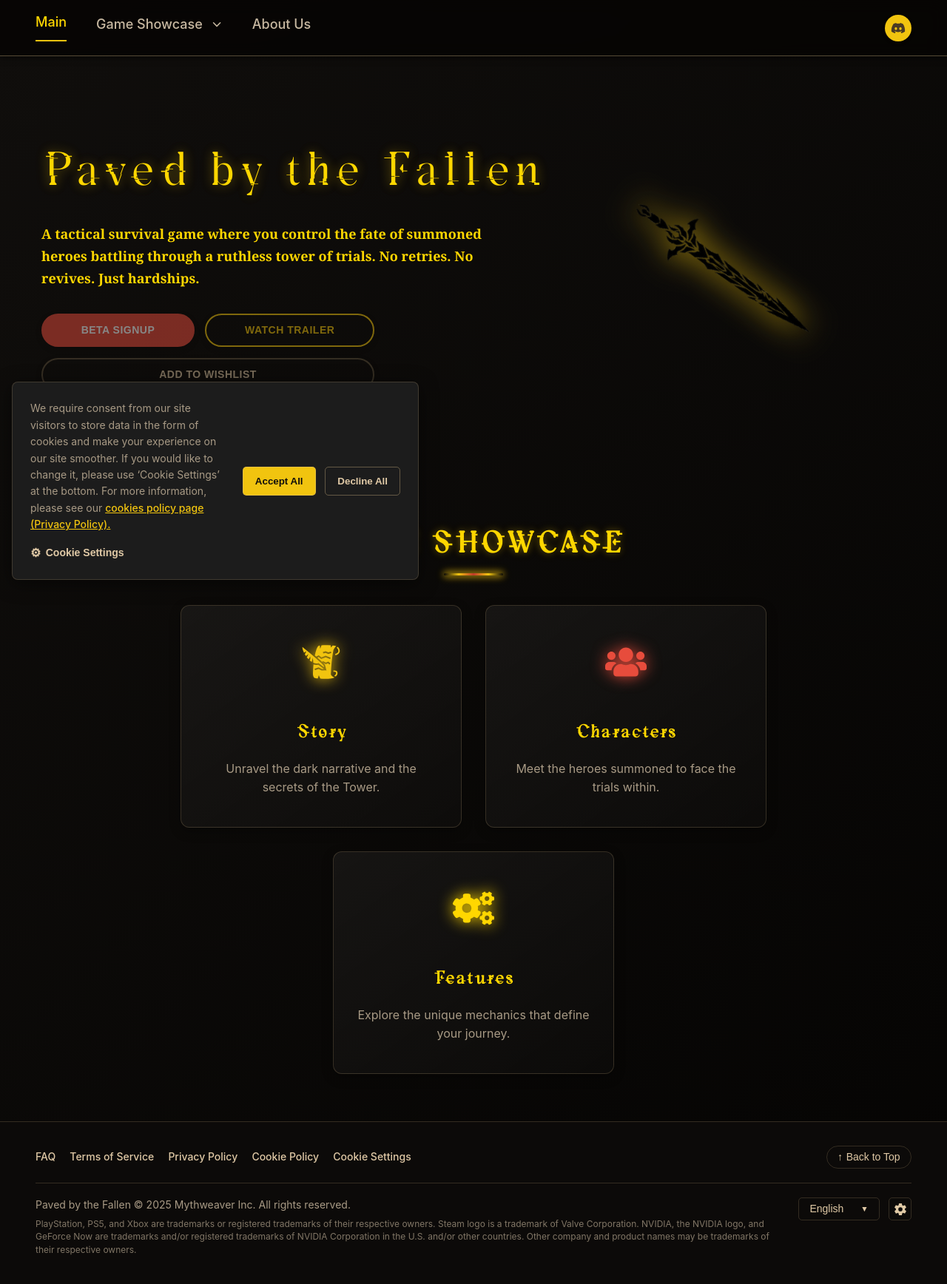
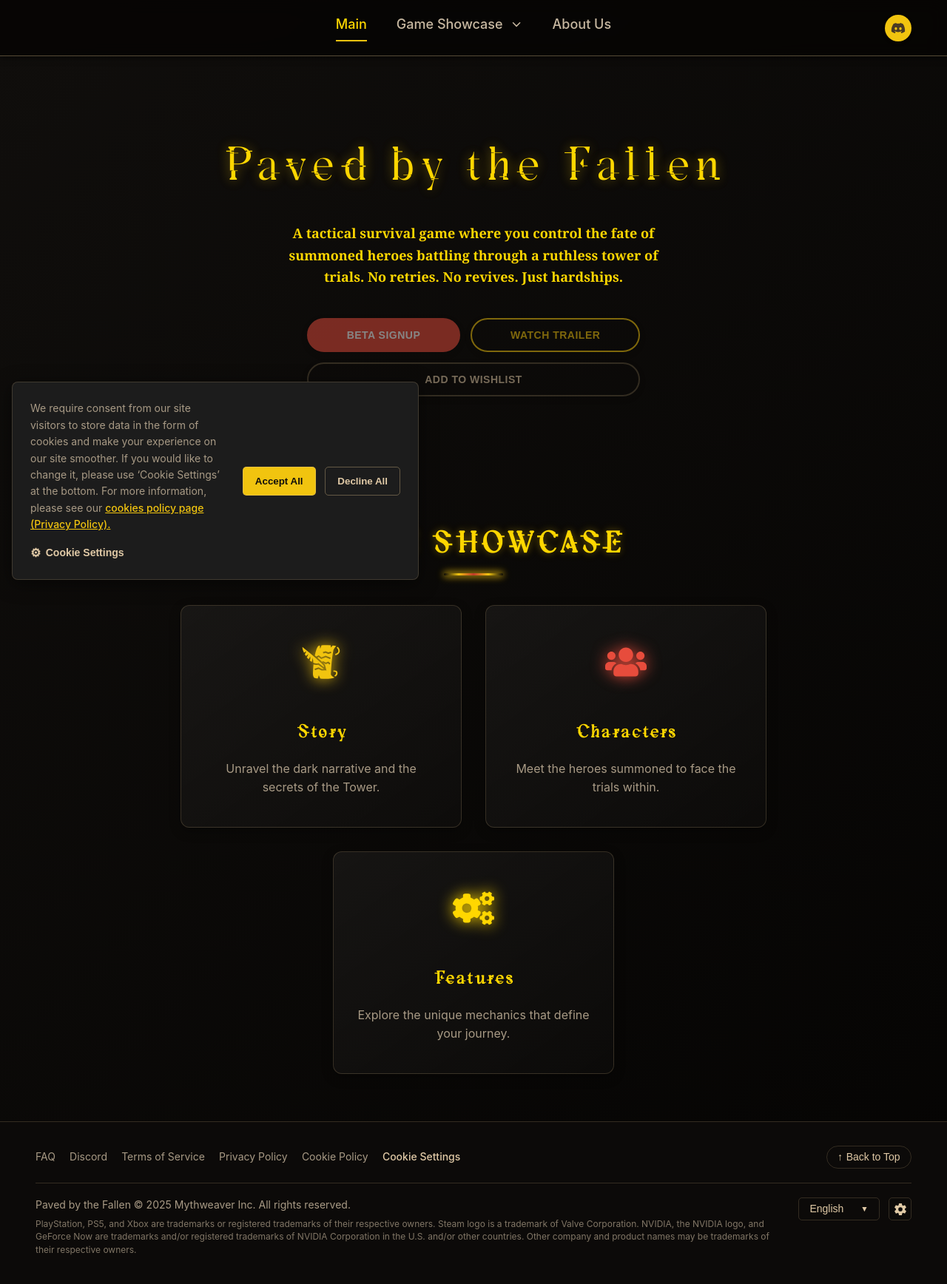
Before and after one commit to Mythweaver-Studios/PbtF-Website, a React (Create React App) app: page /home in a window 1280 px wide. Shown: the whole page at 74% size. Built offline with nearby package versions, Linux system fonts and the light colour scheme.

Commit message:
Centered Home Page & Navbar
Deleted old files

```diff
--- a/src/App.jsx
+++ b/src/App.jsx
@@ -1,10 +1,11 @@
 // src/App.jsx
 import React, { useState, useEffect, Suspense } from "react";
+import { AnimatePresence } from "framer-motion";
 import { BrowserRouter, Routes, Route, Navigate } from "react-router-dom";
 import ErrorBoundary from "./components/ui/ErrorBoundary/ErrorBoundary";
 import CookieBanner from "./components/features/CookieBanner/CookieBanner";
 import CookieSettingsModal from "./components/features/CookieSettingsModal/CookieSettingsModal";
-import MainLayout from "./components/layout/MainLayout/MainLayout"; // Import the layout
+import MainLayout from "./components/layout/MainLayout/MainLayout";
 import * as CookieService from "./services/CookieService";
 
 // Implement Code-Splitting using React.lazy
@@ -18,7 +19,6 @@
 const PrivacyPolicy = React.lazy(() => import("./pages/Legal/PrivacyPolicy"));
 const TermsOfService = React.lazy(() => import("./pages/Legal/TermsOfService"));
 const NotFound = React.lazy(() => import("./pages/NotFound/NotFound"));
-const AuthCallback = React.lazy(() => import("./pages/AuthCallback/AuthCallback"));
 const Admin = React.lazy(() => import("./pages/Admin/Admin"));
 
 // Fallback component for Suspense
@@ -83,7 +83,6 @@
                         </Route>
 
                         {/* Standalone routes without the main layout */}
-                        <Route path="/supersecrettunnal" element={<AuthCallback />} />
                         <Route path="/admin" element={<Admin />} />
                         <Route path="*" element={<NotFound />} />
                     </Routes>
@@ -97,7 +96,9 @@
                     onOpenSettings={openCookieSettings}
                 />
             )}
-            {isCookieModalOpen && <CookieSettingsModal onClose={closeCookieSettings} />}
+            <AnimatePresence>
+                {isCookieModalOpen && <CookieSettingsModal onClose={closeCookieSettings} />}
+            </AnimatePresence>
         </BrowserRouter>
     );
 }
--- a/src/components/layout/Footer/Footer.css
+++ b/src/components/layout/Footer/Footer.css
@@ -23,14 +23,19 @@
     flex-wrap: wrap;
 }
 
-.footer-links a {
+.footer-link-button {
+    background: none;
+    border: none;
+    padding: 0;
+    font: inherit;
     color: var(--theme-footer-link-color);
+    cursor: pointer;
     transition: color 0.2s ease-in-out;
     font-weight: var(--font-weight-medium);
     font-size: var(--font-size-sm);
 }
 
-.footer-links a:hover {
+.footer-link-button:hover {
     color: var(--theme-footer-link-hover-color);
     text-decoration: underline;
     text-decoration-color: var(--theme-highlight-gold);
--- a/src/components/layout/Footer/Footer.jsx
+++ b/src/components/layout/Footer/Footer.jsx
@@ -65,10 +65,11 @@
             <div className="footer-top-row">
                 <div className="footer-links">
                     <Link to="/faq">FAQ</Link>
+                    <a href="https://discord.gg/pmu" target="_blank" rel="noopener noreferrer">Discord</a>
                     <Link to="/terms-of-service">Terms of Service</Link>
                     <Link to="/privacy-policy">Privacy Policy</Link>
                     <Link to="/cookie-policy">Cookie Policy</Link>
-                    <a href="#" onClick={handleCookieSettingsClick}>Cookie Settings</a>
+                    <button type="button" className="footer-link-button" onClick={handleCookieSettingsClick}>Cookie Settings</button>
                 </div>
                 <button type="button" className="back-to-top" onClick={scrollToTop}>
                     <span className="arrow-up-icon">↑</span> Back to Top
--- a/src/components/layout/NavBar/NavBar.css
+++ b/src/components/layout/NavBar/NavBar.css
@@ -3,7 +3,7 @@
 /* --- NavBar Wrapper --- */
 .navbar-wrapper {
     display: flex;
-    justify-content: space-between;
+    justify-content: center; /* MODIFIED: Was space-between */
     align-items: center;
     width: 100%;
     position: relative;
@@ -35,7 +35,6 @@
 
 .nav-item span {
     display: inline-block;
-    transition: transform 0.3s cubic-bezier(0.25, 0.1, 0.25, 1);
 }
 
 .nav-item::after {
@@ -53,10 +52,6 @@
 
 .nav-item:hover, .nav-item.active {
     color: var(--theme-nav-item-hover-color);
-}
-
-.nav-item:hover span, .nav-item.active span {
-    transform: translateY(-3px);
 }
 
 .nav-item:hover::after, .nav-item.active::after {
@@ -90,6 +85,14 @@
     display: flex;
     align-items: center;
     gap: 1rem;
+}
+
+/* ADDED: New rule to absolutely position the desktop social icons */
+.desktop-socials {
+    position: absolute;
+    right: 0;
+    top: 50%;
+    transform: translateY(-50%);
 }
 
 .navbar__socials a {
--- a/src/pages/AuthCallback/AuthCallback.css
+++ /dev/null
@@ -1,57 +0,0 @@
-/* src/pages/AuthCallback/AuthCallback.css */
-
-.auth-callback-page {
-    display: flex;
-    justify-content: center;
-    align-items: center;
-    min-height: 100vh;
-    color: var(--theme-text-primary);
-    text-align: center;
-    padding: 2rem;
-}
-
-.auth-callback-content {
-    display: flex;
-    flex-direction: column;
-    align-items: center;
-    gap: 1.5rem;
-    max-width: 600px;
-}
-
-.callback-title {
-    font-family: 'Georgia', 'Times New Roman', serif;
-    font-size: var(--font-size-3xl);
-    font-weight: var(--font-weight-bold);
-    color: var(--theme-text-titles);
-    margin: 0;
-}
-
-    .callback-title.error {
-        color: var(--theme-highlight-red);
-    }
-
-    .callback-title.success {
-        color: #4caf50; /* A standard success green */
-    }
-
-.callback-message {
-    font-size: var(--font-size-md);
-    color: var(--theme-text-secondary);
-    line-height: 1.6;
-}
-
-/* --- Spinner Animation --- */
-.spinner {
-    width: 50px;
-    height: 50px;
-    border: 5px solid var(--theme-border-gold-faint);
-    border-top-color: var(--theme-highlight-gold);
-    border-radius: 50%;
-    animation: spin 1s linear infinite;
-}
-
-@keyframes spin {
-    to {
-        transform: rotate(360deg);
-    }
-}
--- a/src/pages/Home/Home.css
+++ b/src/pages/Home/Home.css
@@ -43,54 +43,43 @@
 
 .home-main-content {
     display: flex;
+    flex-direction: column;
     align-items: center;
+    justify-content: center;
+    text-align: center;
+    gap: 1.5rem;
     position: relative;
     padding: 3rem 3.5rem;
     min-height: calc(80vh - 70px);
 }
 
-.content-left {
-    flex-basis: 55%;
-    max-width: 700px;
-    color: var(--theme-text-primary, #e0c9a6);
-}
-
-    .content-left h1 {
+.home-main-content h1 {
     font-family: var(--font-display);
     font-size: clamp(2.5rem, 5vw, 4rem);
-        margin-bottom: 1.2rem;
+    margin-bottom: 0;
     font-weight: var(--font-weight-normal);
     color: var(--theme-text-titles, #ffd700);
     letter-spacing: 1.5px;
     text-shadow: 0 0 15px rgba(241, 196, 15, 0.3), 0 0 20px rgba(241, 196, 15, 0.2);
-        white-space: nowrap; /* Ensures the title never breaks onto a new line */
+    white-space: nowrap;
 }
 
-    .content-left p {
+.home-main-content p {
     font-size: var(--font-size-base);
-        margin-bottom: 2rem;
+    margin-bottom: 0;
     color: var(--theme-text-primary, #e0c9a6);
-        max-width: 90%;
+    max-width: 55ch;
     line-height: 1.65;
 }
 
-        .content-left p.game-pitch {
+    .home-main-content p.game-pitch {
         font-family: 'Georgia', serif;
         font-size: var(--font-size-md);
     }
 
-            .content-left p.game-pitch strong {
+        .home-main-content p.game-pitch strong {
             font-weight: var(--font-weight-bold);
             color: var(--theme-text-titles, #ffd700);
-            }
-
-.content-right {
-    flex-basis: 45%;
-    height: 100%;
-    position: relative;
-    display: flex;
-    justify-content: center;
-    align-items: center;
         }
 
 .action-buttons {
@@ -99,6 +88,7 @@
     gap: 0.9rem;
     width: 100%;
     max-width: 450px;
+    margin-top: 1rem;
 }
 
 .button-row-top {
@@ -110,21 +100,12 @@
 /* --- Responsive Adjustments --- */
 @media (max-width: 992px) {
     .home-main-content {
-        flex-direction: column;
-        text-align: center;
         gap: 2rem;
         padding: 2rem;
         min-height: auto;
     }
 
-    .content-left {
-        max-width: 100%;
-        display: flex;
-        flex-direction: column;
-        align-items: center;
-    }
-
-    .content-left h1 {
+    .home-main-content h1 {
         font-size: var(--font-size-display);
     }
 }
@@ -133,14 +114,11 @@
     .home-main-content {
         padding: 1.5rem;
     }
-    .home-main-content .content-left h1 {
+    .home-main-content h1 {
         display: none;
     }
-    .content-left h1 {
-        font-size: var(--font-size-3xl);
-    }
 
-    .content-left p {
+    .home-main-content p {
         font-size: var(--font-size-base);
         max-width: 100%;
     }
@@ -150,7 +128,7 @@
     .home-main-content {
         padding: 1rem;
     }
-    .content-left p {
+    .home-main-content p {
         font-size: var(--font-size-sm);
     }
     .action-buttons {
--- a/src/pages/Home/Home.jsx
+++ b/src/pages/Home/Home.jsx
@@ -2,7 +2,7 @@
 import React, { useEffect, useRef } from "react";
 import { useLocation, useNavigate } from "react-router-dom";
 import ShowcaseTeaser from "./components/ShowcaseTeaser";
-import FloatingSword from "./animations/FloatingSword";
+/* import FloatingSword from "./animations/FloatingSword"; */
 import "./Home.css";
 
 const homeSections = [
@@ -117,7 +117,6 @@
         <>
             {/* Hero Section */}
             <section id="hero" className="home-main-content" ref={sectionRefs.hero}>
-                <div className="content-left">
                 <h1>Paved by the Fallen</h1>
                 <p className="game-pitch">
                     <strong>
@@ -133,10 +132,6 @@
                     </div>
                     <button className="btn btn-tertiary btn-disabled">Add to Wishlist</button>
                 </div>
-                </div>
-                <div className="content-right">
-                    <FloatingSword />
-                </div>
             </section>
 
             {/* Showcase Teaser Section Component */}
```
Also changed, not shown: jsconfig.json (+9 -7 lines), src/pages/AuthCallback/AuthCallback.jsx (deleted, +0 -90 lines), 1 other file (tests, documents, lock files or other folders). Lines whose indentation alone changed are shown as unchanged.
